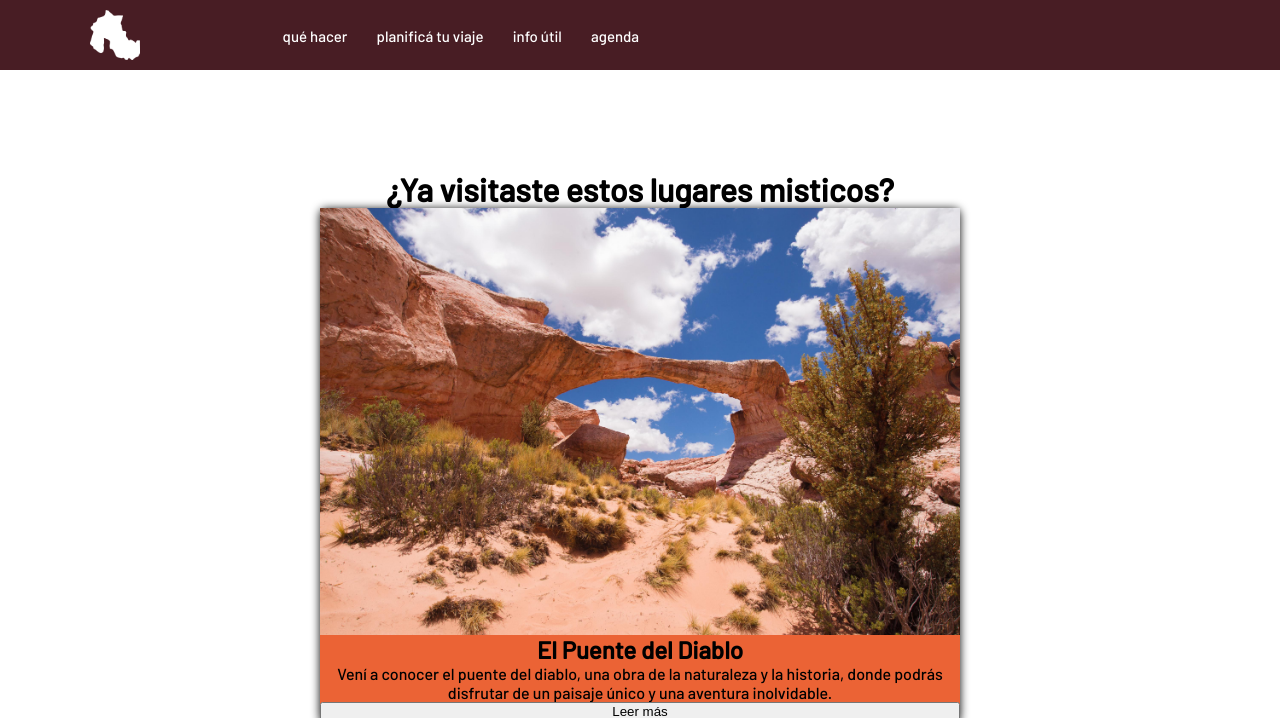
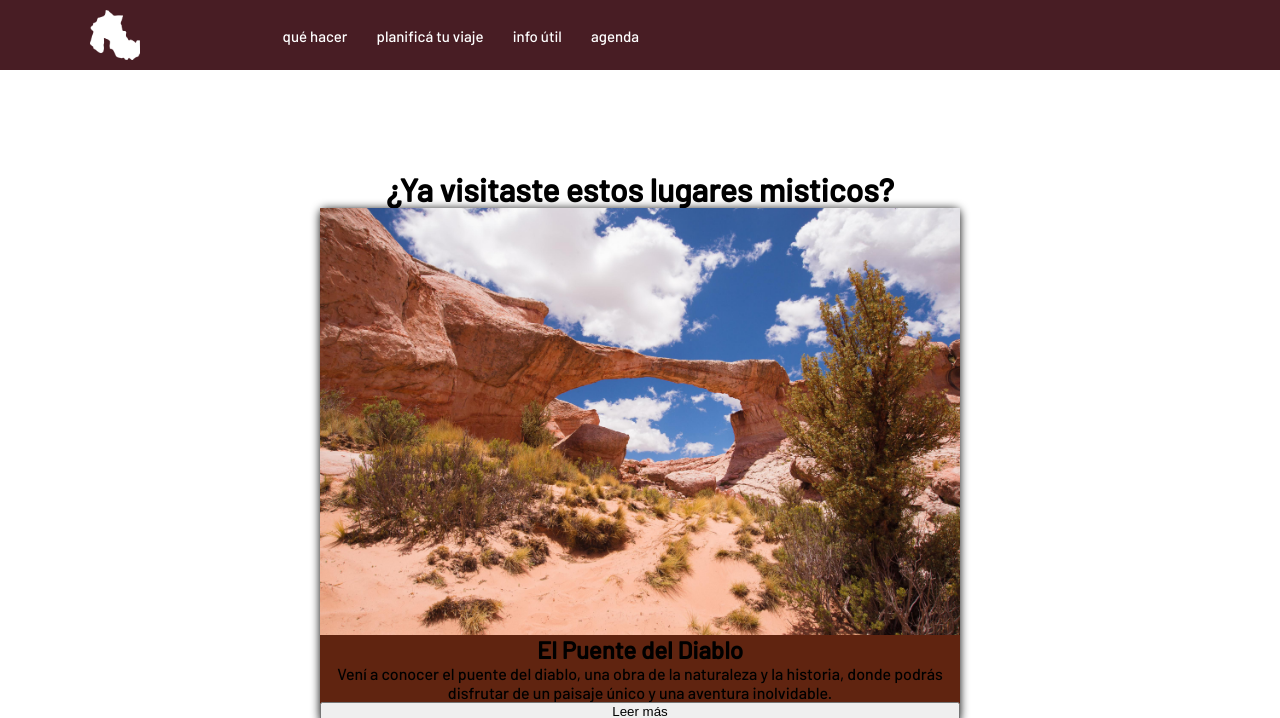
Before and after one commit to Juud1/trabajo1, a plain HTML site: page sitios.html in a window 1280 px wide. Shown: the top 718 px of the page. Drawn offline with Linux system fonts and the light colour scheme.

Commit message:
Cambio de color a las tarjetas

```diff
--- a/Diseño/style2.css
+++ b/Diseño/style2.css
@@ -69,7 +69,7 @@ img{
     display: flex;
     flex-direction: column;
     border-radius: 6px;
-    background: #eb6335;
+    background: #602410;
     box-shadow: 0px 1px 10px;
     cursor: default;
 }
```
